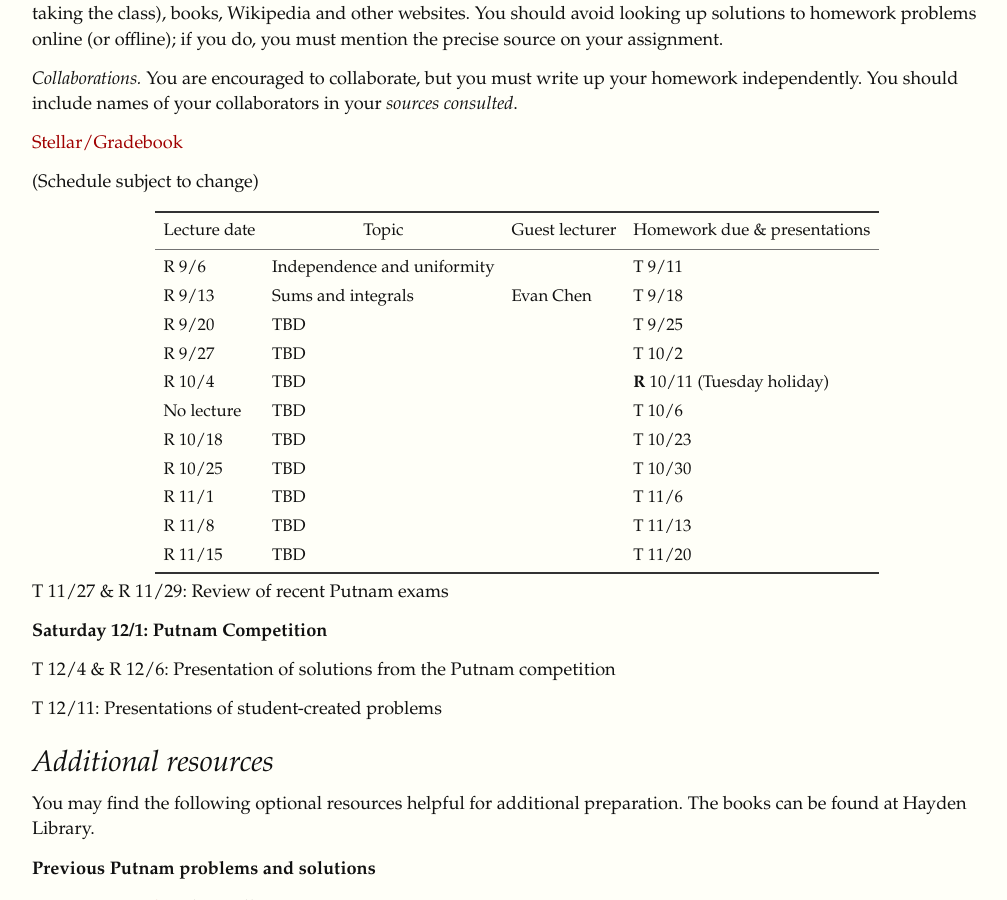
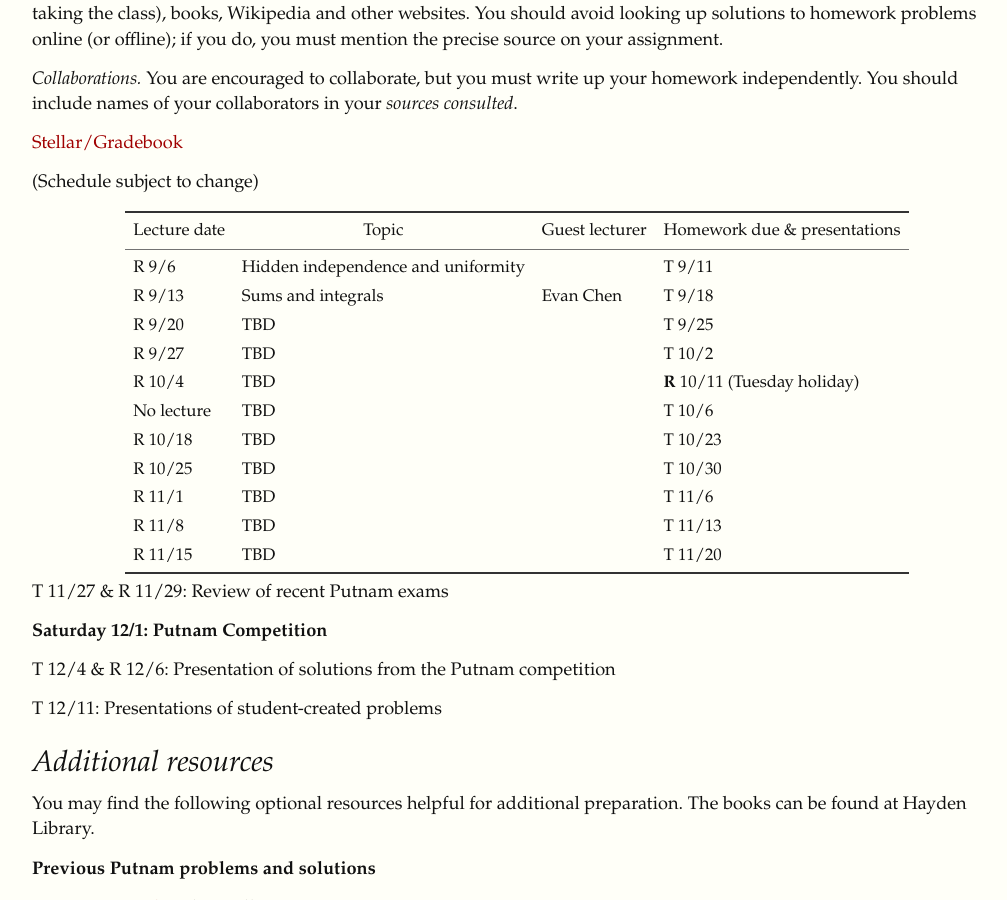
Before and after one commit to yufeizhao/yufeizhao.github.io, a Jekyll site: the page built from a34/index.md, in a window 1280 px wide and 900 px high, scrolled down 951 px. Shown: the whole window, without its empty margins (123-1130 px from the left). Built offline with Jekyll 4.4.1, drawn with Linux system fonts in a browser that asks for light colours; nearby versions of some CDN libraries.

Commit message:
a34 topic

```diff
--- a/a34/index.md
+++ b/a34/index.md
@@ -45,7 +45,7 @@ _Collaborations._ You are encouraged to collaborate, but you must write up your
 
 | Lecture date  |   Topic    |  Guest lecturer  |  Homework due & presentations |
 |---------------|------------|------------------|-------------------------------|
-| R 9/6  | Independence and uniformity |      |    T 9/11
+| R 9/6  | Hidden independence and uniformity |      |    T 9/11
 | R 9/13  | Sums and integrals          | Evan Chen | T 9/18
 | R 9/20  | TBD | | T 9/25
 | R 9/27  | TBD | | T 10/2
```
